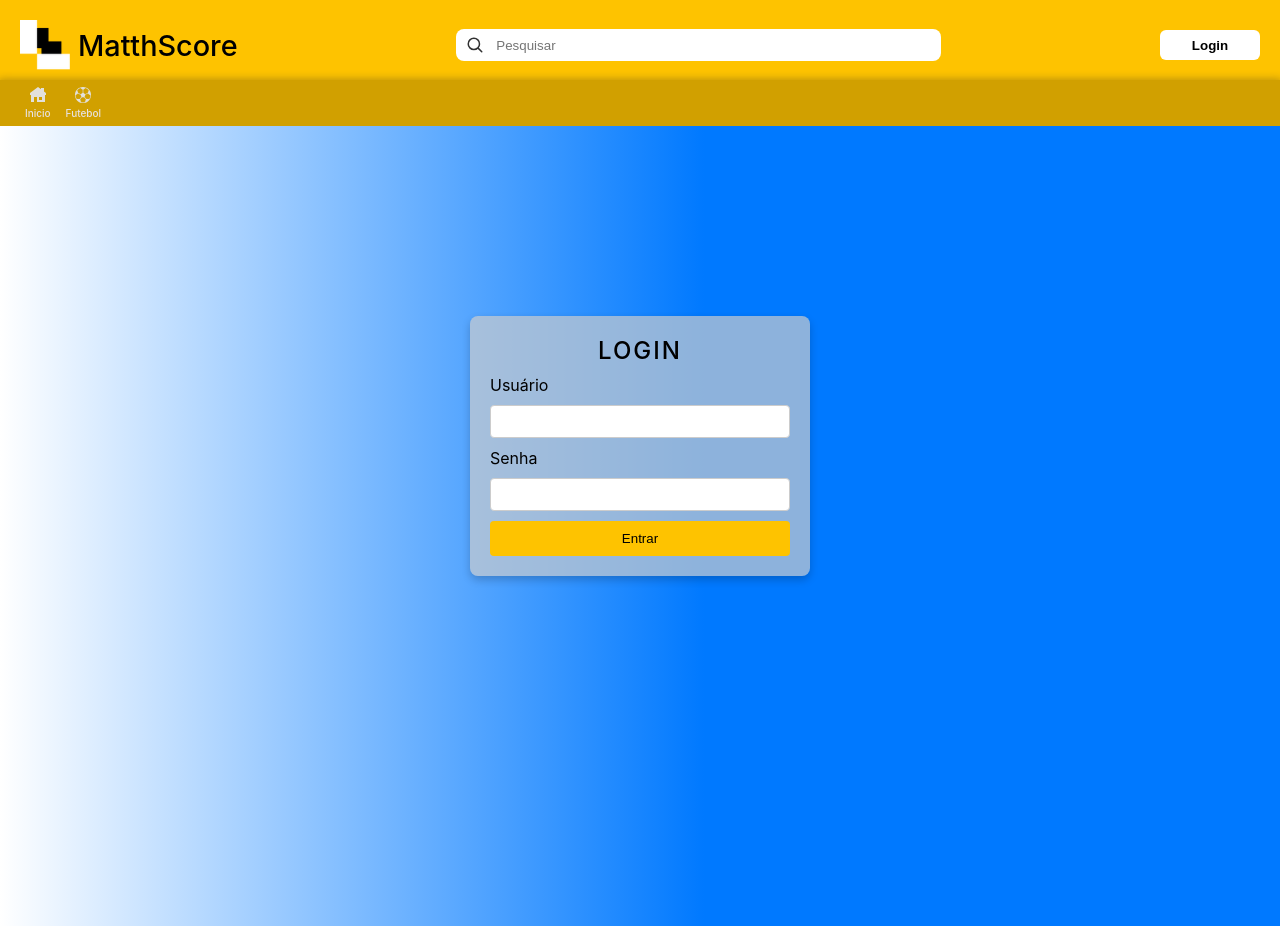
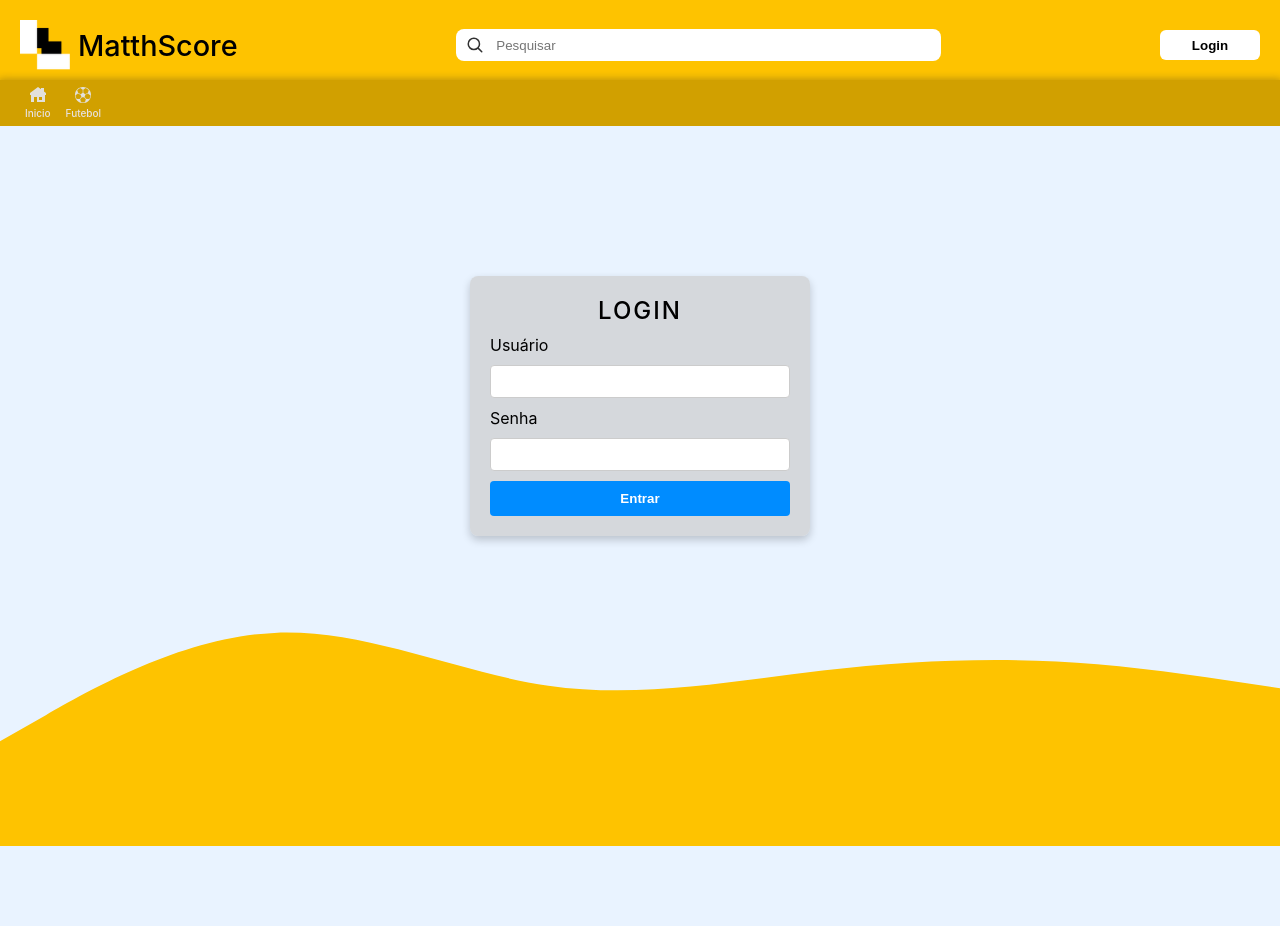
Before and after one commit to matheusfelipe20/project-front-football-analysis, a React (Create React App) app in the folder front-football-analysis/: page /project-front-football-analysis/login in a window 1280 px wide. After the commit the page ends 846 px from the top, so only its background shows below. Built offline with nearby package versions, Linux system fonts and the light colour scheme.

Commit message:
Mudando o background de login e as variaveis de css

```diff
--- a/front-football-analysis/src/App.css
+++ b/front-football-analysis/src/App.css
@@ -1,5 +1,5 @@
 body {
-  background-color: var(---background-favorite);
+  background-color: var(--background-primary);
 }
 
 
--- a/front-football-analysis/src/pages/football/FootballPage/Championships/ChampionshipsRanking.css
+++ b/front-football-analysis/src/pages/football/FootballPage/Championships/ChampionshipsRanking.css
@@ -3,8 +3,8 @@
     padding: 10px 15px;
     width: 200px;
     border-radius: 18px;
-    background-color: #ffffff;
-    box-shadow: 0 4px 8px rgba(0, 0, 0, 0.1);
+    background-color: var(--background-panel-default);
+    box-shadow: var(--shadow-panel-default);
 }
 
 .championships-ranking > h2 {
--- a/front-football-analysis/src/pages/football/FootballPage/Championships/ChampionshipsRanking.jsx
+++ b/front-football-analysis/src/pages/football/FootballPage/Championships/ChampionshipsRanking.jsx
@@ -1,7 +1,8 @@
 import React, { useState, useEffect } from "react";
 import { Link } from "react-router-dom";
-import './ChampionshipsRanking.css';
-import Divider from '../../../../components/divider/divider'
+import "./ChampionshipsRanking.css";
+import Divider from "../../../../components/divider/divider";
+import "../../../../variables/Colors.css"
 
 const ChampionshipsRanking = () => {
   const [leagues, setLeagues] = useState([]);
--- a/front-football-analysis/src/pages/football/LeaguePage/LeaguePage.css
+++ b/front-football-analysis/src/pages/football/LeaguePage/LeaguePage.css
@@ -6,21 +6,21 @@
 
 .league-info {
     display: flex;
-    align-items: center;
+    align-items: flex-start;
     flex-direction: row;
     justify-content: flex-start;
     padding: 15px 20px;
     border-radius: 12px;
-    box-shadow: 0 4px 8px rgba(0, 0, 0, 0.1);
-    background-color: #292722;
+    box-shadow: var(--shadow-panel-default);
+    background-color: var(--background-panel-League);
     margin-top: 15px;
 }
 
 .league-image {
-    width: 8%;
+    width: 120px;
     padding: 5px 10px;
     border-radius: 8px;
-    background-color: #fff;
+    background-color: var(--background-image-League);
 }
 
 .league-details {
@@ -31,12 +31,12 @@
     font-size: 1.8rem;
     margin-top: 0px;
     margin-bottom: 5px;
-    color: #fff;
+    color: var(--colorFont-panel-League);
 }
 
 .league-division {
     margin-top: 0px;
-    color: #fff;
+    color: var(--colorFont-panel-League);
     font-weight: 400;
     margin-bottom: 5px;
 }
@@ -55,16 +55,16 @@
 .league-country-name {
     font-size: 1rem;
     margin: 0px;
-    color: #fff;
+    color: var(--colorFont-panel-League);
     font-weight: 500;
 }
 
 .league-teams-section {
-    background-color: #f8f8f8;
+    background-color: var(--background-panel-default);
     padding: 15px 20px;
     border-radius: 12px;
-    border: #e0e0e0 solid 1.5px;
-    box-shadow: 0 4px 8px rgba(0, 0, 0, 0.1);
+    border: var(--border-panel-default);
+    box-shadow: var(--shadow-panel-default);
     margin-top: 15px;
 }
 
@@ -99,15 +99,15 @@
 
 .league-teams-grid > a {
     text-decoration: none;
-    color: #292722;
+    color: var(--background-panel-League);
     font-weight: 500;
 }
 
 .league-teams-grid > a:hover{
     text-decoration: none;
-    color: #fff;
+    color: var(--colorFont-panel-League);
     font-weight: 500;
-    background-color: #292722;
+    background-color: var(--background-panel-League);
     border-radius: 8px;
 }
 
--- a/front-football-analysis/src/pages/football/LeaguePage/LeaguePage.js
+++ b/front-football-analysis/src/pages/football/LeaguePage/LeaguePage.js
@@ -56,7 +56,7 @@ const LeaguePage = () => {
         <div className="league-details">
           <h1 className="league-name">{leagueDetails.name}</h1>
           <p className="league-division">{leagueDetails.division} | Futebol</p>
-          <Divider margin={'0px'} height={'1px'} color="#e0e0e0" width="100%"/>
+          <Divider margin={'0px'} height={'1px'} color="var(--color-divider-panel-League)" width="100%"/>
           <div className="league-country-panel">
             {flagSrc && (
               <img src={flagSrc} alt={`${leagueDetails.country} flag`} className="league-country-flag"/>
--- a/front-football-analysis/src/pages/football/LoginPage/Login.css
+++ b/front-football-analysis/src/pages/football/LoginPage/Login.css
@@ -1,10 +1,10 @@
 .login-body {
-  background: rgb(255,255,255);
-  background: linear-gradient(90deg, rgba(255,255,255,1) 0%, rgba(0,121,255,1) 55%);
+  background: url('../../../assets/background/loginPage/login-background.svg');
   width: 100%;
-  height: 100vh;
+  background-color: var(--background-primary);
+  height: 90vh;
   background-repeat: no-repeat;
-  background-size: cover;
+  background-size:cover;
   overflow: hidden;
 }
 
@@ -17,14 +17,14 @@
 }
 
 .login-form {
-  background: #ccccccb0;
+  background: var(--background-panel-Login);
   padding: 20px;
   border-radius: 8px;
   box-shadow: 0 4px 8px rgba(0, 0, 0, 0.2);
   width: 300px;
 }
 
-.login-form h2 {
+.login-form > h2 {
   margin-bottom: 10px;
   margin-top: 0px;
   text-align: center;
@@ -48,15 +48,16 @@
 .login-form button {
   width: 100%;
   padding: 10px;
-  background-color: #fec300;
-  color: #000;
+  background-color: var(--background-button-Login);
+  color: var(--colorFont-button-Login);
   border: none;
   border-radius: 4px;
   cursor: pointer;
+  font-weight: 600;
 }
 
 .login-form button:hover {
-  background-color: #d1a000;
+  background-color: var(--background-button-Login-hover);
 }
 
 .error {
--- a/front-football-analysis/src/pages/football/LoginPage/Login.js
+++ b/front-football-analysis/src/pages/football/LoginPage/Login.js
@@ -1,6 +1,7 @@
 import React, { useState, useEffect } from "react";
 import { useNavigate } from "react-router-dom";
 import "./Login.css";
+import "../../../variables/Colors.css";
 import axios from "axios";
 
 const Login = ({ setToken }) => {
--- a/front-football-analysis/src/pages/football/TeamPage/teamPage.css
+++ b/front-football-analysis/src/pages/football/TeamPage/teamPage.css
@@ -70,8 +70,8 @@
     background-color: #77715b;
     padding: 15px;
     border-radius: 16px;
-    border: #e0e0e0 solid 1.5px;
-    box-shadow: 0 4px 8px rgba(0, 0, 0, 0.1);
+    border: var(--border-panel-default);
+    box-shadow: var(--shadow-panel-default);
     margin-top: 10px;
     height: 120px;
     width: 450px;
--- a/front-football-analysis/src/variables/Colors.css
+++ b/front-football-analysis/src/variables/Colors.css
@@ -1,15 +1,32 @@
 :root {
+    /* Body System */
     --color-primary: #fec300;
-    ---background-favorite: #e1eefd;
+    --background-primary: #e9f3ff;
 
-    --background-primary: #ffffff;
-
+    /* Header Component */
     --background-header-top: #fec300;
     --background-header-down: #d1a000;
+    --effect-elevation: rgba(34, 34, 38, 0.301);
 
+    /* Statics Component */
     --background-button-statics-home: #fec300;
     --background-button-statics-out: #000;
     --background-button-statics-toggle: #dadada;
 
-    --effect-elevation: rgba(34, 34, 38, 0.301);
+    /* Element Default Panel */
+    --background-panel-default: #fff;
+    --shadow-panel-default: 0 4px 8px rgba(0, 0, 0, 0.1);
+    --border-panel-default: #e0e0e0 solid 1.5px;
+
+    /* Page Login */
+    --background-panel-Login: #ccccccb0;
+    --background-button-Login: #008cff;
+    --background-button-Login-hover: #0077d8;
+    --colorFont-button-Login: #fff;
+
+    /* Page League */
+    --background-panel-League: #292722;
+    --background-image-League: #fff;
+    --colorFont-panel-League: #fff;
+    --color-divider-panel-League: #5a5a5a;
 }
```
Also changed, not shown: front-football-analysis/src/assets/background/loginPage/login-background.svg (added).
